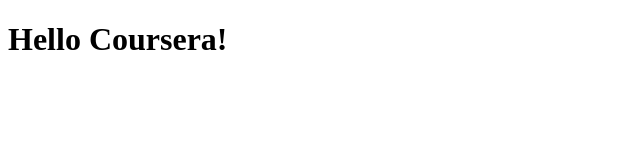
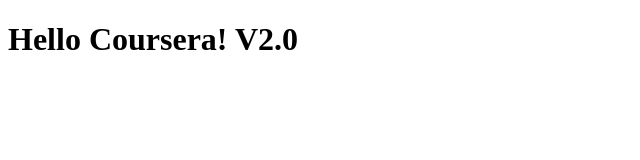
Before and after one commit to schematics39/CourseraTestDL, a plain HTML site: page site/index.html in a window 1280 px wide. Shown: the whole page, without its empty margins (0-640 px from the left). Drawn offline with Linux system fonts and the light colour scheme.

Commit message:
Small Addition Content.

```diff
--- a/site/index.html
+++ b/site/index.html
@@ -4,6 +4,6 @@
 	<title>Hello Coursera!</title>
 </head>
 <body>
-<h1> Hello Coursera!</h1>
+<h1> Hello Coursera! V2.0</h1>
 </body>
 </html>
```
